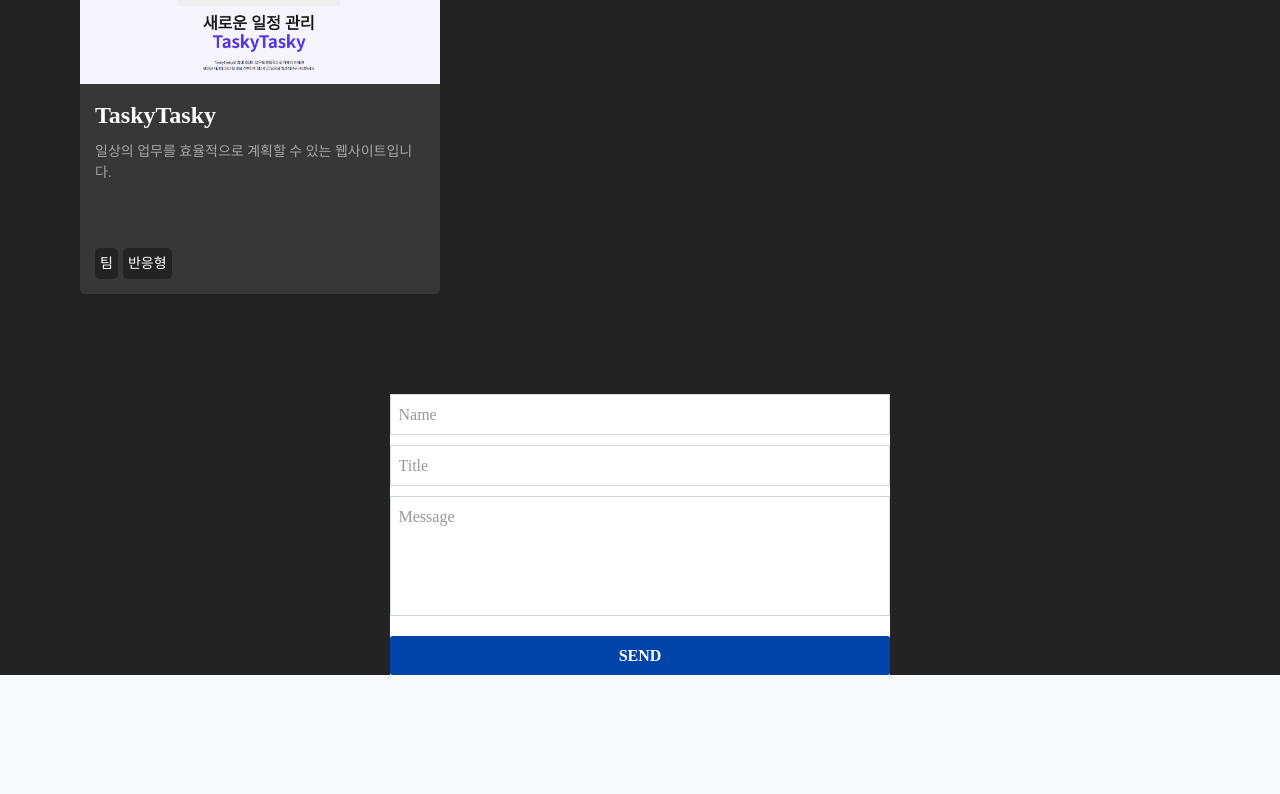
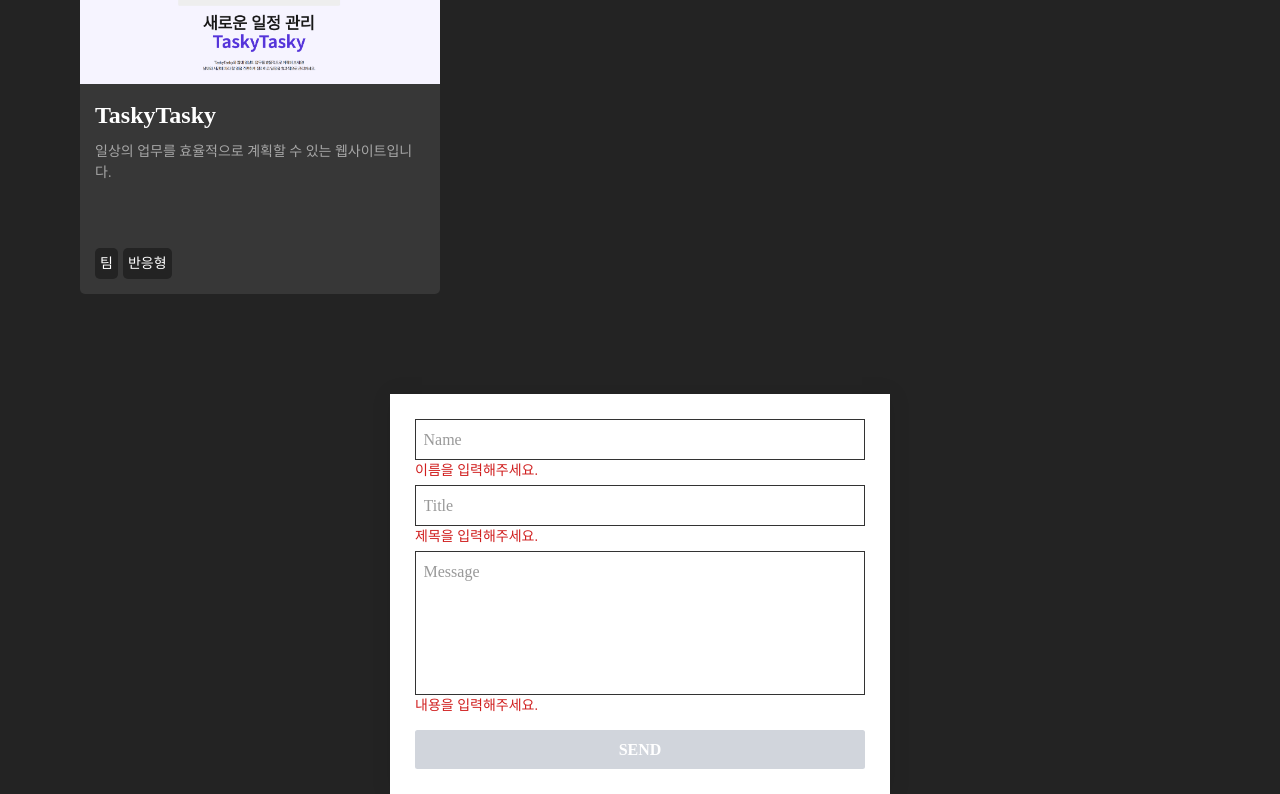
Before and after one commit to leegyuho-programer/my-portfolio, a Next.js app: page / in a window 1280 px wide. Shown: the part 3186-3980 px from the top of the page. Before the commit the page ends 3861 px from the top, so only its background shows below. Built offline with nearby package versions, Linux system fonts and the light colour scheme.

Commit message:
feat: PostCard 컴포넌트 UI 구현

```diff
--- a/src/_components/Input/Input.tsx
+++ b/src/_components/Input/Input.tsx
@@ -3,15 +3,17 @@
 
 interface InputProps {
   id: string;
+  type?: 'text' | 'textarea';
   placeholder: string;
   value: string;
   errorMessage: string;
   isError: boolean;
-  onChange: React.ChangeEventHandler<HTMLInputElement>;
+  onChange: React.ChangeEventHandler<HTMLInputElement | HTMLTextAreaElement>;
 }
 
 export default function Input({
   id,
+  type = 'text',
   placeholder,
   value,
   errorMessage,
@@ -19,7 +21,7 @@
   onChange,
 }: InputProps) {
   const [isFocused, setIsFocused] = useState(false);
-  // input에는 focus를 넣을 수 있지만 div에는 불가능하기 때문에 useState를 활용하여 설정
+
   const borderColor = isFocused
     ? 'border-secondary'
     : !value
@@ -27,52 +29,34 @@
     : 'border-primary';
 
   return (
-    <div className='relative text-field'>
+    <div className='relative text-sm w-full'>
       <div
         onFocus={() => setIsFocused(true)}
         onBlur={() => setIsFocused(false)}
-        className={`
-        text-primary
-        border-b
-        ${borderColor}
-        `}
+        className={`border w-full p-3 ${borderColor}`}
       >
+        {type === 'textarea' ? (
+          <textarea
+            id={id}
+            name={id}
+            placeholder={placeholder}
+            value={value}
+            onChange={onChange}
+            className='outline-none w-full h-48 resize-none'
+          />
+        ) : (
           <input
             id={id}
-          className='outline-none'
+            name={id}
+            type='text'
             placeholder={placeholder}
             value={value}
-          type='text'
             onChange={onChange}
+            className='outline-none w-full'
           />
+        )}
       </div>
       {isError && <ErrorMessage>{errorMessage}</ErrorMessage>}
-      {/*
-        position을 absolute로 해주지 않으면 cls 점수가 높아지고 사용자 경험과 seo에 좋지 않다.
-        ErrorMessage에 직접 absolute를 주면 안된다.
-        그 이유는 ErrorMessage는 재사용성을 고려한 공용 컴포넌트이기 때문에
-        만약 다른 곳에서 에러가 발생했을 때 이 컴포넌트를 쓸 수 있는데 거기는 굳이 absolute로
-        처리하지 않아도 될 수 있기 때문이다.
-        그렇기 때문에 간단하게 div로 감싸서 그 div에 absolute를 주는 방법 선택
-
-        위와 같이 div로 감싸고 거기에 absolute를 주는 방법을 선택하면 단점이 불필요하게 tag 하나를 더 만들게 되고
-        React가 Reconciliation을 할 때 tree에 있는 모든 note를 훑기 때문에
-        이런 게 쌓이면 렌더링 시간이 더 오래 걸릴 수밖에 없다.
-
-        index.css에 css로 설정할 수 있다.
-          .relative {
-            >p {
-              position: absolute
-            }
-          }
-
-        만약 tailwind라면 아래와 같이 가능하다.
-        @layer components {
-          .relative >p {
-            @apply absolute;
-          }
-        }
-        */}
     </div>
   );
 }
--- a/src/_components/PostCard/PostCard.tsx
+++ b/src/_components/PostCard/PostCard.tsx
@@ -1,6 +1,7 @@
 'use client';
 
 import { useState } from 'react';
+import Input from '../Input/Input';
 import { flexColCenter } from './../../app/styles';
 
 export default function ContactSection() {
@@ -11,52 +12,66 @@
   });
 
   const handleChange = (
-    e: React.ChangeEvent<HTMLInputElement | HTMLTextAreaElement>
+    event: React.ChangeEvent<HTMLInputElement | HTMLTextAreaElement>
   ) => {
-    const { name, value } = e.target;
+    const { name, value } = event.target;
     setFormData((prev) => ({ ...prev, [name]: value }));
   };
 
-  const handleSubmit = (e: React.FormEvent) => {
-    e.preventDefault();
+  const handleSubmit = (event: React.FormEvent) => {
+    event.preventDefault();
+
     // 실제 전송 로직 추가
     alert('Message sent!');
   };
 
+  const nameError = !formData.name.trim();
+  const titleError = !formData.title.trim();
+  const messageError = !formData.message.trim();
+  const hasError = nameError || titleError || messageError;
+
   return (
     <form
       onSubmit={handleSubmit}
-      className={`${flexColCenter} max-w-[500px] w-full mx-auto gap-4 bg-white`}
+      className={`${flexColCenter} max-w-[500px] w-full mx-auto p-10 gap-10 bg-white shadow-[1px_1px_20px_1px_rgba(0,0,0,0.08)]`}
     >
-      <input
+      <Input
+        id='name'
         type='text'
-        name='name'
         placeholder='Name'
-        className='border border-gray-300 p-3 text-sm w-full'
         value={formData.name}
+        errorMessage='이름을 입력해주세요.'
+        isError={!formData.name.trim()}
         onChange={handleChange}
-        required
       />
-      <input
+      <Input
+        id='title'
         type='text'
-        name='title'
         placeholder='Title'
-        className='border border-gray-300 p-3 text-sm w-full'
         value={formData.title}
+        errorMessage='제목을 입력해주세요.'
+        isError={!formData.title.trim()}
         onChange={handleChange}
-        required
       />
-      <textarea
-        name='message'
+      <Input
+        id='message'
+        type='textarea'
         placeholder='Message'
-        className='border border-gray-300 p-3 text-sm h-48 resize-none w-full'
         value={formData.message}
+        errorMessage='내용을 입력해주세요.'
+        isError={!formData.message.trim()}
         onChange={handleChange}
-        required
       />
       <button
         type='submit'
-        className='mt-4 bg-accent text-white py-3 px-4 text-sm font-semibold w-full hover:bg-[#002f80] transition rounded-sm'
+        disabled={hasError}
+        className={`mt-4 text-white py-3 px-4 text-sm font-semibold w-full transition rounded-sm
+            ${
+              hasError
+                ? 'bg-gray-300 cursor-not-allowed'
+                : 'bg-accent hover:bg-[#002f80] cursor-pointer'
+            }
+          `}
       >
         SEND
       </button>
--- a/src/app/globals.css
+++ b/src/app/globals.css
@@ -81,6 +81,9 @@
 }
 
 @layer components {
+  .relative > p {
+    @apply absolute;
+  }
 }
 
 @layer utilities {
```
Lines whose indentation alone changed are shown as unchanged.
